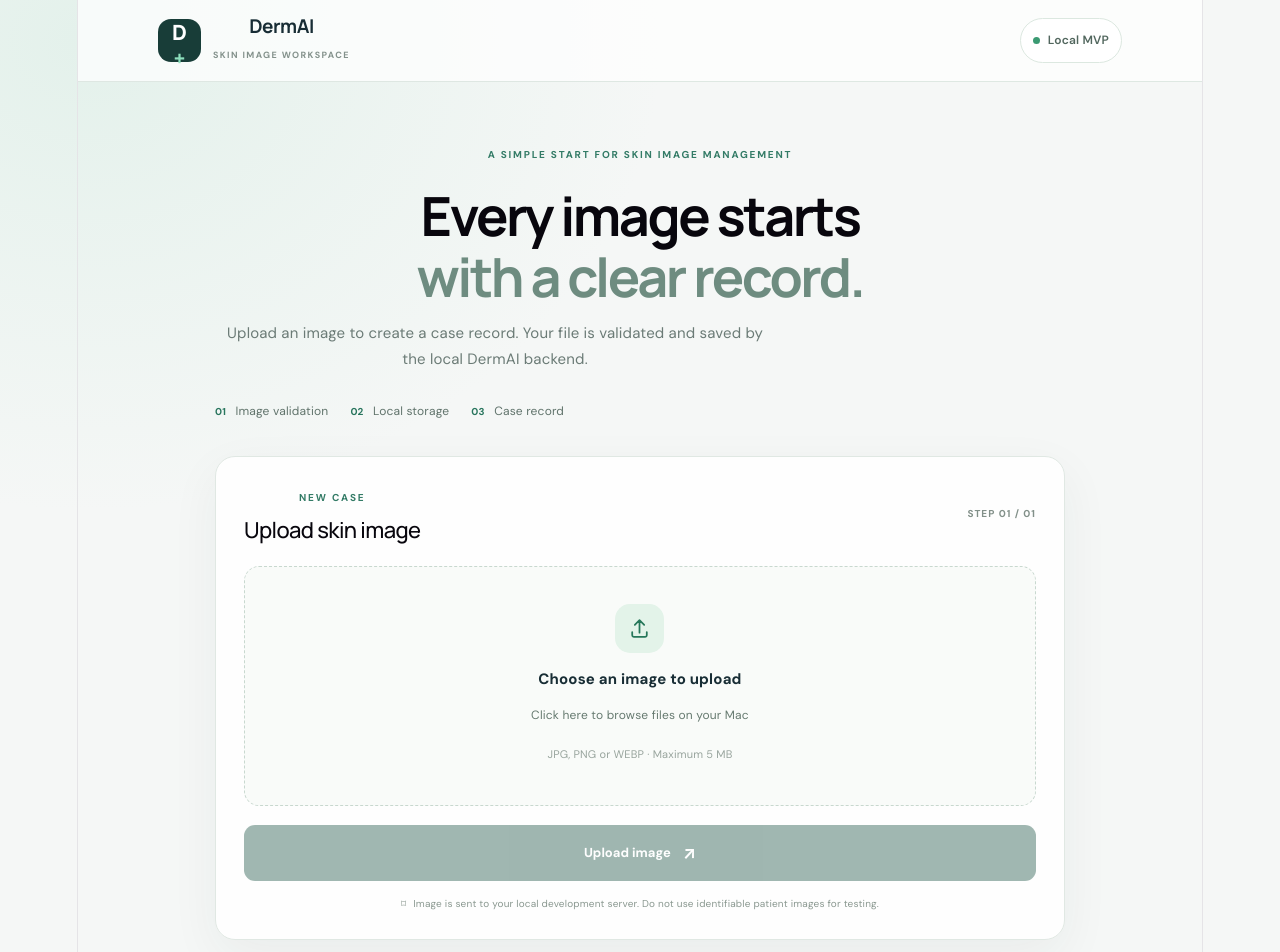
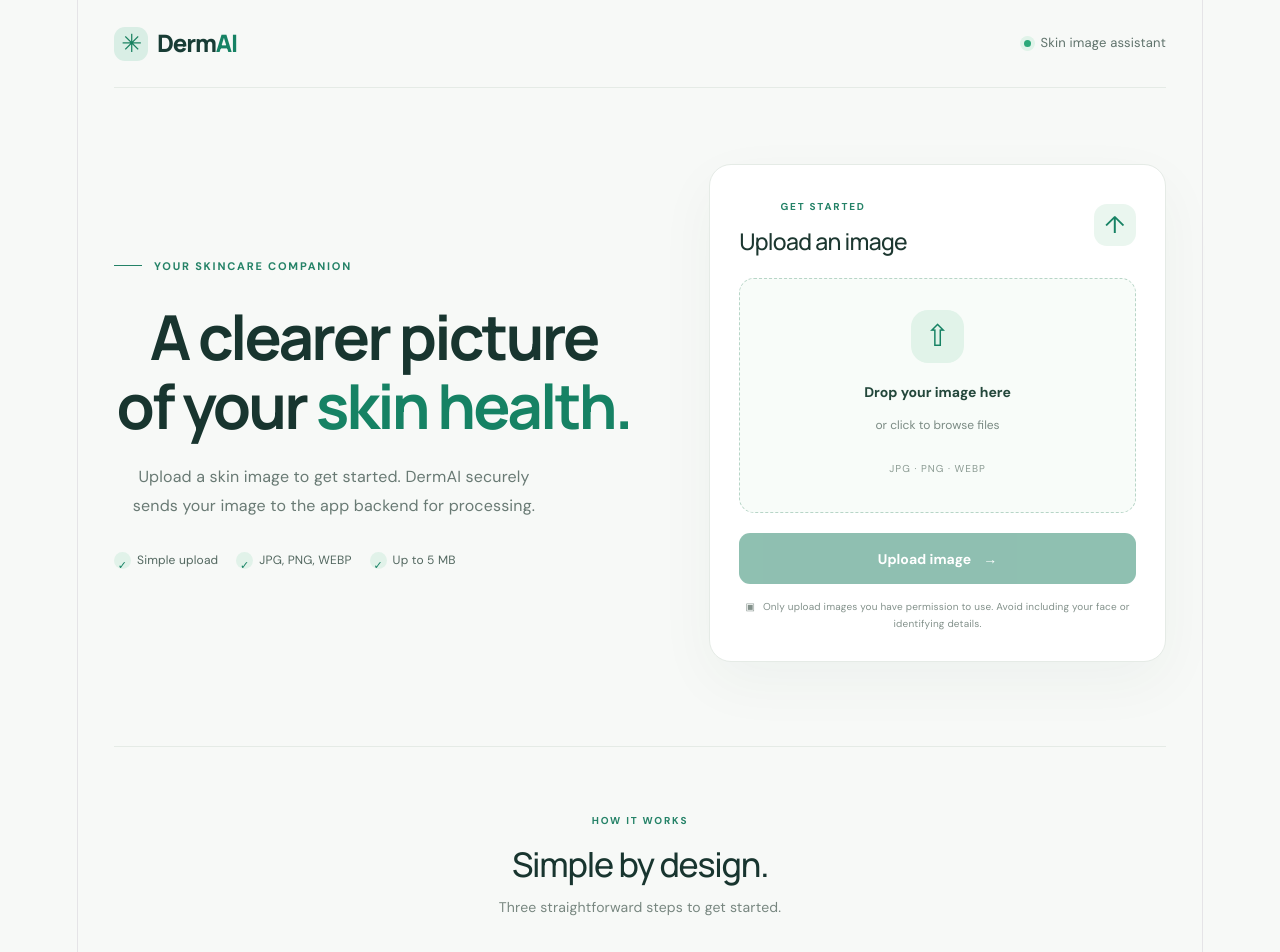
Before and after one commit to yadav32467/DreamAI, a React app in the folder frontend/: page / in a window 1280 px wide. Shown: the top 952 px of the page. Built offline with nearby package versions, Linux system fonts and the light colour scheme; the HTML template or start-up script is replaced by a standard one.

Commit message:
feat: improve DermAI upload UI

```diff
--- a/frontend/src/App.jsx
+++ b/frontend/src/App.jsx
@@ -1,236 +1,158 @@
-import { useEffect, useState } from "react";
+import { useRef, useState } from "react";
 import "./App.css";
 
 const API_URL = "https://dermai-api-r2in.onrender.com";
+const MAX_SIZE = 5 * 1024 * 1024;
+const ACCEPTED_TYPES = ["image/jpeg", "image/png", "image/webp"];
+
 export default function App() {
+  const inputRef = useRef(null);
   const [file, setFile] = useState(null);
   const [preview, setPreview] = useState("");
+  const [dragging, setDragging] = useState(false);
   const [loading, setLoading] = useState(false);
+  const [message, setMessage] = useState("");
+  const [error, setError] = useState("");
   const [result, setResult] = useState(null);
-  const [error, setError] = useState("");
 
-  useEffect(() => {
-    return () => {
-      if (preview) URL.revokeObjectURL(preview);
-    };
-  }, [preview]);
-
-  function handleFileChange(event) {
-    const selected = event.target.files?.[0];
+  function chooseFile(nextFile) {
+    setError("");
+    setMessage("");
     setResult(null);
-    setError("");
-
-    if (!selected) {
-      setFile(null);
-      setPreview("");
+    if (!nextFile) return;
+    if (!ACCEPTED_TYPES.includes(nextFile.type)) {
+      setError("Please choose a JPG, PNG, or WEBP image.");
       return;
     }
-
-    const allowedTypes = ["image/jpeg", "image/png", "image/webp"];
-    if (!allowedTypes.includes(selected.type)) {
-      setFile(null);
-      setPreview("");
-      setError("Please choose a JPG, PNG, or WEBP image.");
-      event.target.value = "";
+    if (nextFile.size > MAX_SIZE) {
+      setError("Image must be 5 MB or smaller.");
       return;
     }
-
-    if (selected.size > 5 * 1024 * 1024) {
-      setFile(null);
-      setPreview("");
-      setError("Image must be 5 MB or smaller.");
-      event.target.value = "";
-      return;
-    }
-
-    setFile(selected);
-    setPreview(URL.createObjectURL(selected));
+    if (preview) URL.revokeObjectURL(preview);
+    setFile(nextFile);
+    setPreview(URL.createObjectURL(nextFile));
   }
 
-  async function uploadImage() {
-    if (!file) {
-      setError("Choose an image before uploading.");
-      return;
-    }
+  function resetUpload() {
+    if (preview) URL.revokeObjectURL(preview);
+    setFile(null);
+    setPreview("");
+    setError("");
+    setMessage("");
+    setResult(null);
+    if (inputRef.current) inputRef.current.value = "";
+  }
 
+  async function uploadImage(event) {
+    event.preventDefault();
+    if (!file || loading) return;
     setLoading(true);
     setError("");
+    setMessage("");
     setResult(null);
-
     try {
       const formData = new FormData();
       formData.append("file", file);
-
       const response = await fetch(`${API_URL}/upload`, {
         method: "POST",
         body: formData,
       });
-
+      const raw = await response.text();
       let data;
-      try {
-        data = await response.json();
-      } catch {
-        throw new Error("The backend returned an unreadable response.");
+      try { data = raw ? JSON.parse(raw) : {}; } catch { data = { detail: raw }; }
+      if (!response.ok) {
+        throw new Error(data.detail || data.message || `Upload failed (${response.status})`);
       }
-
-      if (!response.ok) {
-        const detail = Array.isArray(data.detail)
-          ? data.detail.map((item) => item.msg).join(", ")
-          : data.detail;
-        throw new Error(detail || `Upload failed (${response.status}).`);
+      setResult(data);
+      setMessage("Image uploaded successfully.");
+    } catch (err) {
+      if (err instanceof TypeError) {
+        setError("Could not connect to DermAI. The free backend may be waking up—wait 30–60 seconds and try again.");
+      } else {
+        setError(err.message || "Something went wrong. Please try again.");
       }
-
-      setResult(data);
-    } catch (err) {
-      setError(
-        err.message?.includes("Failed to fetch")
-          ? "Cannot connect to DermAI backend. Make sure the backend is running at http://127.0.0.1:8000."
-          : err.message || "Upload failed. Please try again."
-      );
     } finally {
       setLoading(false);
     }
   }
 
-  function resetForm() {
-    setFile(null);
-    setPreview("");
-    setResult(null);
-    setError("");
-    const input = document.getElementById("image-input");
-    if (input) input.value = "";
-  }
+  return (
+    <main className="app-shell">
+      <nav className="topbar">
+        <a className="brand" href="#top" aria-label="DermAI home">
+          <span className="brand-mark">✳</span><span>Derm<span className="brand-accent">AI</span></span>
+        </a>
+        <span className="topbar-label"><span className="status-dot" /> Skin image assistant</span>
+      </nav>
 
-  return (
-    <div className="page-shell">
-      <header className="topbar">
-        <a className="brand" href="/" aria-label="DermAI home">
-          <span className="brand-mark">D<span>+</span></span>
-          <span className="brand-copy">
-            <strong>DermAI</strong>
-            <small>SKIN IMAGE WORKSPACE</small>
-          </span>
-        </a>
-        <span className="local-pill"><span className="status-dot" /> Local MVP</span>
-      </header>
+      <section className="hero" id="top">
+        <div className="hero-copy">
+          <div className="eyebrow"><span className="eyebrow-line" /> YOUR SKINCARE COMPANION</div>
+          <h1>A clearer picture<br />of your <span>skin health.</span></h1>
+          <p className="hero-description">Upload a skin image to get started. DermAI securely sends your image to the app backend for processing.</p>
+          <div className="trust-row">
+            <span><span className="check-icon">✓</span> Simple upload</span>
+            <span><span className="check-icon">✓</span> JPG, PNG, WEBP</span>
+            <span><span className="check-icon">✓</span> Up to 5 MB</span>
+          </div>
+        </div>
 
-      <main className="main-content">
-        <section className="intro">
-          <p className="eyebrow">A SIMPLE START FOR SKIN IMAGE MANAGEMENT</p>
-          <h1>Every image starts<br /><span>with a clear record.</span></h1>
-          <p className="intro-copy">
-            Upload an image to create a case record. Your file is validated
-            and saved by the local DermAI backend.
-          </p>
-          <div className="feature-row">
-            <span><b>01</b> Image validation</span>
-            <span><b>02</b> Local storage</span>
-            <span><b>03</b> Case record</span>
+        <section className="upload-card" aria-label="Upload a skin image">
+          <div className="card-heading">
+            <div><p className="step-label">GET STARTED</p><h2>Upload an image</h2></div>
+            <div className="upload-symbol" aria-hidden="true">↑</div>
           </div>
-        </section>
-
-        <section className="workspace">
-          <div className="workspace-heading">
-            <div>
-              <p className="section-kicker">NEW CASE</p>
-              <h2>Upload skin image</h2>
-            </div>
-            <span className="step-number">STEP 01 / 01</span>
-          </div>
-
-          <label className={`dropzone ${preview ? "has-preview" : ""}`} htmlFor="image-input">
-            {preview ? (
-              <>
+          <form onSubmit={uploadImage}>
+            <input
+              ref={inputRef}
+              className="visually-hidden"
+              type="file"
+              accept="image/jpeg,image/png,image/webp"
+              onChange={(event) => chooseFile(event.target.files?.[0])}
+            />
+            {!preview ? (
+              <button
+                type="button"
+                className={`dropzone ${dragging ? "dropzone-active" : ""}`}
+                onClick={() => inputRef.current?.click()}
+                onDragOver={(event) => { event.preventDefault(); setDragging(true); }}
+                onDragLeave={() => setDragging(false)}
+                onDrop={(event) => { event.preventDefault(); setDragging(false); chooseFile(event.dataTransfer.files?.[0]); }}
+              >
+                <span className="cloud-icon" aria-hidden="true">⇧</span>
+                <strong>Drop your image here</strong>
+                <span className="dropzone-sub">or click to browse files</span>
+                <span className="file-types">JPG · PNG · WEBP</span>
+              </button>
+            ) : (
+              <div className="preview-wrap">
                 <img className="image-preview" src={preview} alt="Selected image preview" />
-                <span className="change-image">Choose a different image</span>
-              </>
-            ) : (
-              <div className="empty-state">
-                <span className="upload-symbol" aria-hidden="true">
-                  <svg viewBox="0 0 24 24" fill="none">
-                    <path d="M12 16V4m0 0L7.5 8.5M12 4l4.5 4.5M5 15.5v3A1.5 1.5 0 006.5 20h11a1.5 1.5 0 001.5-1.5v-3" stroke="currentColor" strokeWidth="1.7" strokeLinecap="round" strokeLinejoin="round"/>
-                  </svg>
-                </span>
-                <strong>Choose an image to upload</strong>
-                <span>Click here to browse files on your Mac</span>
-                <small>JPG, PNG or WEBP · Maximum 5 MB</small>
+                <div className="preview-meta"><span className="file-badge">IMG</span><div className="file-info"><strong>{file?.name}</strong><span>{(file.size / 1024 / 1024).toFixed(2)} MB · Ready to upload</span></div><button className="remove-button" type="button" onClick={resetUpload} aria-label="Remove image">×</button></div>
               </div>
             )}
-            <input
-              id="image-input"
-              type="file"
-              accept="image/jpeg,image/png,image/webp"
-              onChange={handleFileChange}
-            />
-          </label>
 
-          {file && (
-            <div className="file-row">
-              <span className="file-icon">IMG</span>
-              <span className="file-info">
-                <strong>{file.name}</strong>
-                <small>{(file.size / 1024 / 1024).toFixed(2)} MB · Ready to upload</small>
-              </span>
-              <button className="text-button" type="button" onClick={resetForm}>Remove</button>
-            </div>
-          )}
+            {error && <div className="notice notice-error" role="alert"><strong>Something went wrong</strong><span>{error}</span></div>}
+            {message && <div className="notice notice-success" role="status"><strong>✓ {message}</strong><span>{result?.message || result?.filename || "Your image was received by the backend."}</span></div>}
 
-          {error && <div className="notice error-notice" role="alert">{error}</div>}
+            <button className="primary-button" type="submit" disabled={!file || loading}>
+              {loading ? <><span className="spinner" /> Uploading image…</> : <>Upload image <span aria-hidden="true">→</span></>}
+            </button>
+            <p className="privacy-note"><span aria-hidden="true">▣</span> Only upload images you have permission to use. Avoid including your face or identifying details.</p>
+          </form>
+        </section>
+      </section>
 
-          <button className="upload-button" onClick={uploadImage} disabled={!file || loading}>
-            {loading ? (
-              <><span className="spinner" /> Uploading image...</>
-            ) : (
-              <>Upload image <span aria-hidden="true">↗</span></>
-            )}
-          </button>
+      <section className="how-section">
+        <div className="section-intro"><p className="step-label">HOW IT WORKS</p><h2>Simple by design.</h2><p>Three straightforward steps to get started.</p></div>
+        <div className="steps-grid">
+          <article className="step-card"><span className="step-number">01</span><div className="step-icon">▧</div><h3>Choose an image</h3><p>Select a clear JPG, PNG, or WEBP image from your device.</p></article>
+          <article className="step-card"><span className="step-number">02</span><div className="step-icon">↥</div><h3>Upload securely</h3><p>The image is sent to the DermAI backend for handling.</p></article>
+          <article className="step-card"><span className="step-number">03</span><div className="step-icon">✳</div><h3>Next: AI insights</h3><p>AI analysis is a separate feature and is not claimed by this upload demo.</p></article>
+        </div>
+      </section>
 
-          <p className="privacy-note">
-            <span aria-hidden="true">⌑</span> Image is sent to your local development server.
-            Do not use identifiable patient images for testing.
-          </p>
-
-          {result && (
-            <section className="success-panel" aria-live="polite">
-              <div className="success-heading">
-                <span className="success-check">✓</span>
-                <div>
-                  <h3>Upload successful</h3>
-                  <p>Your image was saved and a case record was created.</p>
-                </div>
-              </div>
-              <div className="result-grid">
-                <div className="result-item">
-                  <span>CASE ID</span>
-                  <code>{result.case_id}</code>
-                </div>
-                <div className="result-item">
-                  <span>STATUS</span>
-                  <strong className="uploaded-status">{result.status}</strong>
-                </div>
-                <div className="result-item">
-                  <span>STORED FILE</span>
-                  <code>{result.filename}</code>
-                </div>
-                <div className="result-item">
-                  <span>UPLOADED AT</span>
-                  <strong>{result.uploaded_at ? new Date(result.uploaded_at).toLocaleString() : "—"}</strong>
-                </div>
-              </div>
-              <div className="diagnosis-note">
-                <strong>Important:</strong> This MVP stores images only. It does not analyse
-                the image or provide a medical diagnosis.
-              </div>
-              <button className="secondary-button" type="button" onClick={resetForm}>Upload another image</button>
-            </section>
-          )}
-        </section>
-
-        <div className="bottom-note">
-          <span>DERMAI DEVELOPMENT BUILD</span>
-          <span>Image upload · Validation · SQLite record</span>
-        </div>
-      </main>
-    </div>
+      <aside className="disclaimer"><span className="disclaimer-icon">ⓘ</span><p><strong>Important health note</strong> DermAI is an experimental project, not a medical device. Uploading an image does not provide a diagnosis. For any concerning, changing, painful, or bleeding skin spot, consult a qualified healthcare professional.</p></aside>
+      <footer className="footer"><a className="brand footer-brand" href="#top"><span className="brand-mark">✳</span><span>Derm<span className="brand-accent">AI</span></span></a><span>Built with care · Experimental demo</span></footer>
+    </main>
   );
 }
```
Also changed, not shown: frontend/src/App.css.
